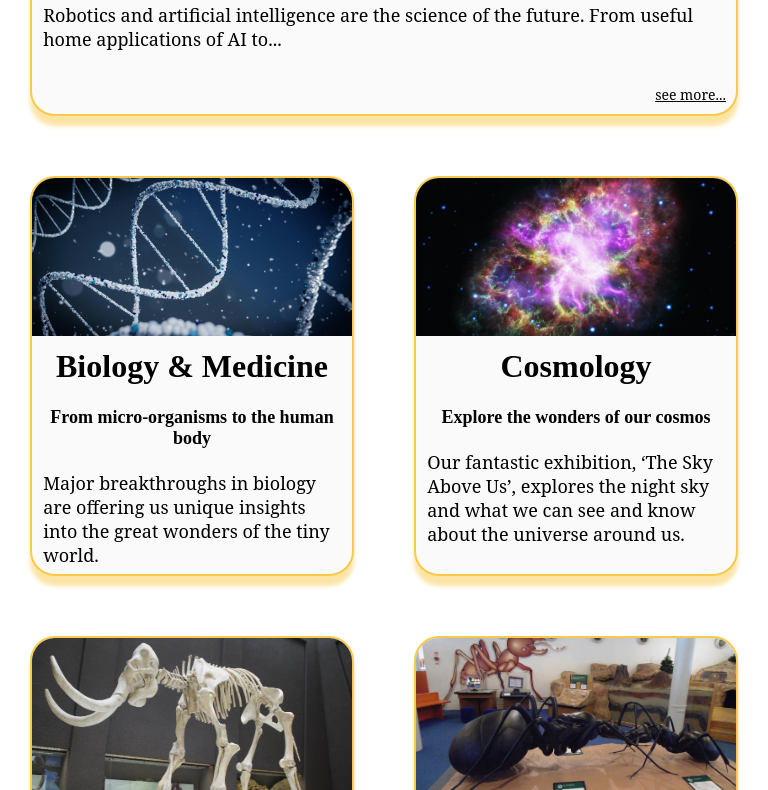
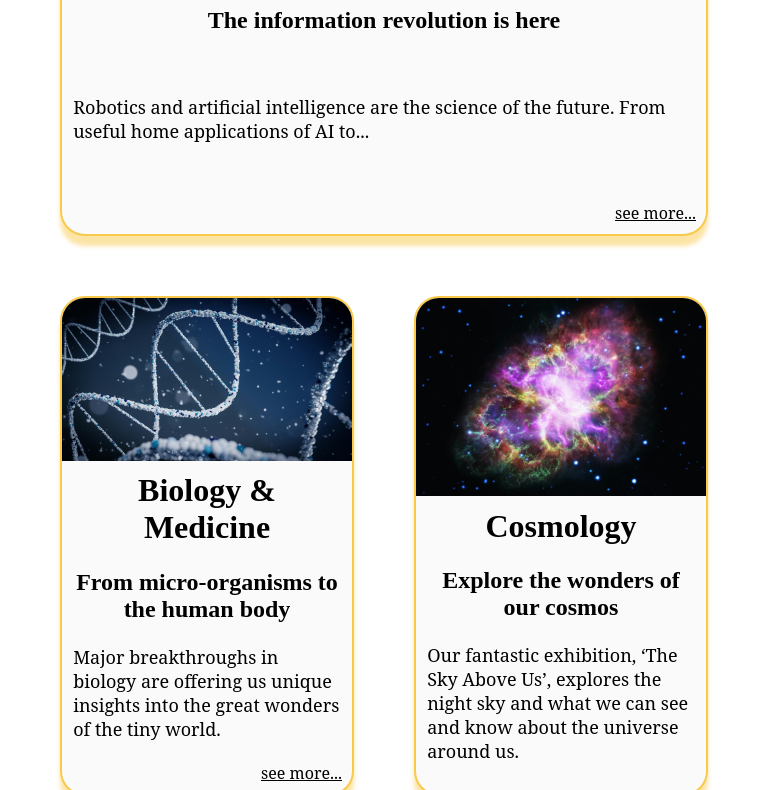
Before and after one commit to Tunegj/SP---Tone, a plain HTML site: page html/exhibition.html in a window 768 px wide. Shown: the part 656-1446 px from the top of the page. Drawn offline with nearby package versions, Linux system fonts and the light colour scheme.

Commit message:
made some small changes to margins and card sizes for desktop and laptop

```diff
--- a/css/_exhibition.css
+++ b/css/_exhibition.css
@@ -146,7 +146,11 @@ h1 {
   font-size: var(--font-heading-md);
   color: var(--color-font-black);
   text-align: center;
-  margin: 20px;
+  margin: 30px;
+}
+
+.exhibition-spaces {
+  margin: 30px;
 }
 
 .exhibition-cards {
@@ -373,45 +377,28 @@ p {
     grid-template-rows: auto;
   }
 
+  .exhibition-cards {
+    height: 500px;
+  }
+
   .exhibition-card-wide {
     grid-column: span 2;
   }
 
   .exhibition-cards h2 {
-    text-align: center;
-    font-family: var(--font-heading-type);
     font-size: var(--font-heading-md);
-    color: var(--color-font-black);
-    padding: 0.7rem;
-    margin: 0;
   }
 
   .exhibition-cards h3 {
-    text-align: center;
-    font-family: var(--font-heading-type);
-    font-size: var(--font-heading-xsm);
-    color: var(--color-font-black);
-    padding: 0.7rem;
-    margin: 0;
+    font-size: var(--font-heading-sm);
   }
 
   .exhibition-cards p {
-    color: var(--font-color-font-black);
     font-size: var(--font-body-md);
-    padding: 0.7rem;
-    flex: 1;
-    display: flex;
-    flex-direction: column;
-    justify-content: center;
   }
 
   .exhibition-cards a {
-    text-align: right;
-    color: var(--color-font-black);
-    font-family: var(--font-body-type);
-    font-size: var(--font-body-xsm);
-    padding: 10px;
-    margin-top: auto;
+    font-size: var(--font-body-sm);
   }
 }
 
@@ -490,6 +477,14 @@ p {
     font-size: var(--font-heading-xl);
   }
 
+  .exhibition-cards p {
+    font-size: var(--font-body-lg);
+  }
+
+  .exhibition-cards a {
+    font-size: var(--font-body-md);
+  }
+
   .exhibition-spaces {
     display: grid;
     grid-template-columns: repeat(2, 1fr);
```
